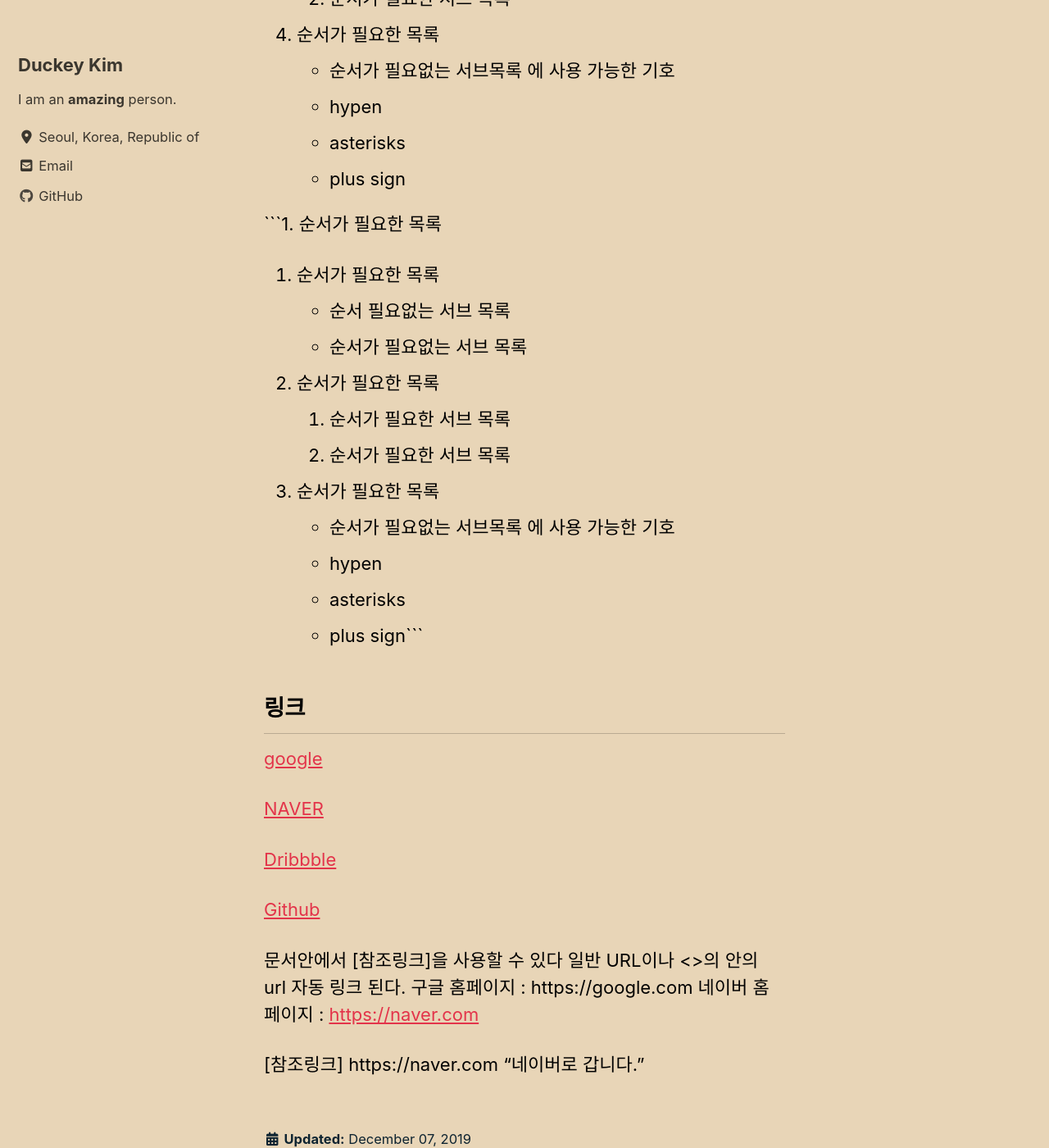
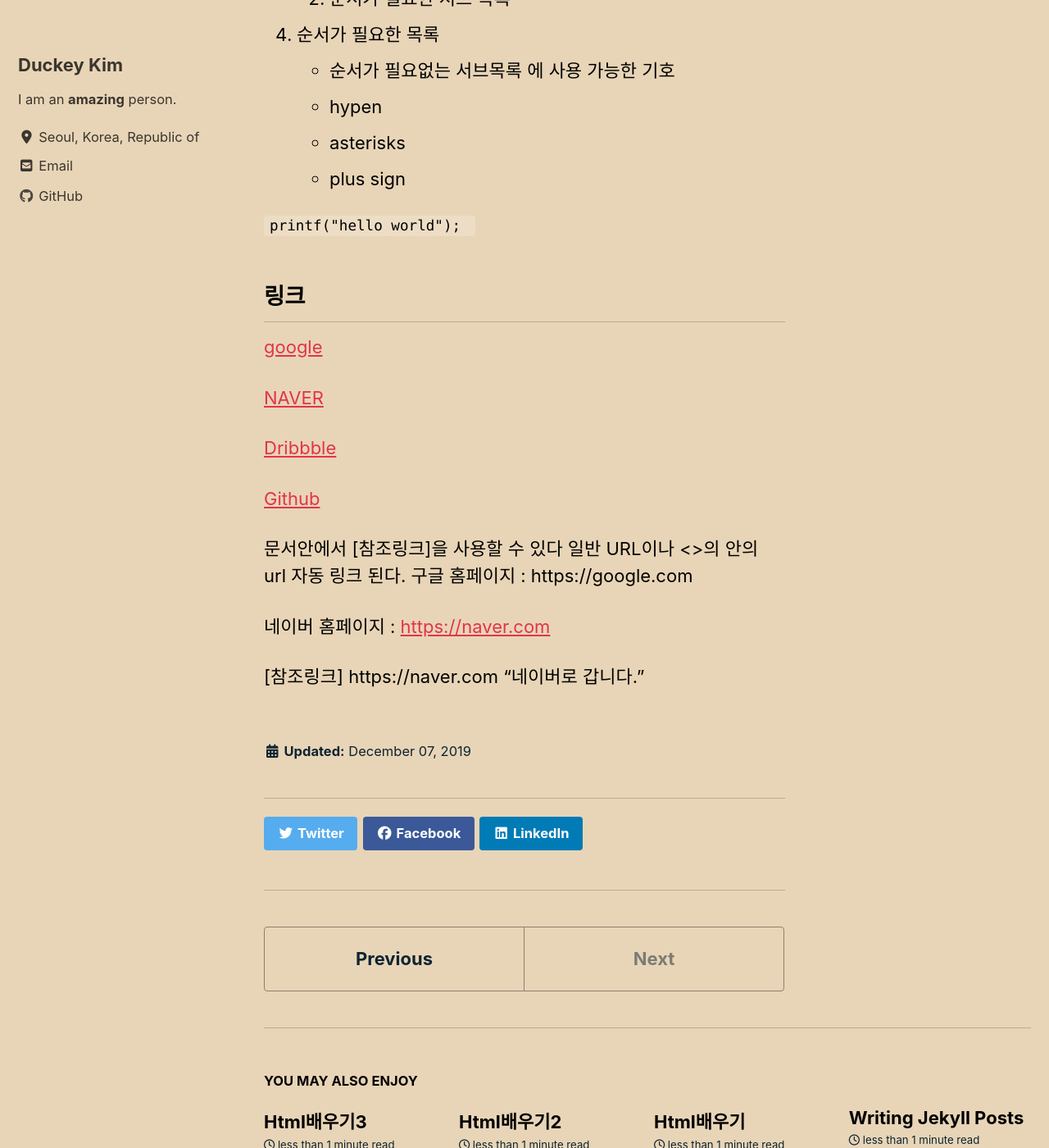
Before and after one commit to duckey-kim/duckey-kim.github.io, a Jekyll site: the page built from _posts/2019-12-07-MarkDown연습.md, in a window 1280 px wide and 1400 px high, scrolled down 1902 px. Shown: the whole window at 82% size. Built offline with Jekyll 4.4.1, drawn with Linux system fonts in a browser that asks for light colours; cached includes are drawn as plain includes; nearby versions of some CDN libraries; some of the changed text lies outside the part shown.

Commit message:
Update 2019-12-07-MarkDown연습.md

````diff
--- a/_posts/2019-12-07-MarkDown연습.md
+++ b/_posts/2019-12-07-MarkDown연습.md
@@ -56,22 +56,8 @@
     + plus sign
 
 
-
-```1. 순서가 필요한 목록
-1. 순서가 필요한 목록
-    - 순서 필요없는 서브 목록
-    - 순서가 필요없는 서브 목록
-1. 순서가 필요한 목록
-    1. 순서가 필요한 서브 목록
-    1. 순서가 필요한 서브 목록
-
-1. 순서가 필요한 목록
-    - 순서가 필요없는 서브목록 에 사용 가능한 기호
-    - hypen
-    * asterisks
-    + plus sign```
-
-
+```printf("hello world");
+```
 
 
 
@@ -89,6 +75,7 @@
 문서안에서 [참조링크]을 사용할 수 있다
 일반 URL이나 <>의 안의 url 자동 링크 된다.
 구글 홈페이지 : https://google.com
+
 네이버 홈페이지 : <https://naver.com>
 
 
````
